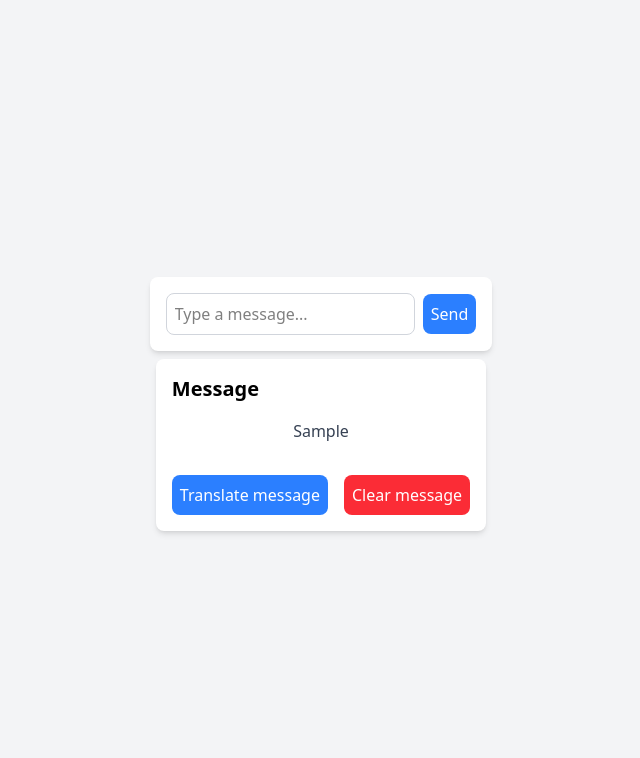
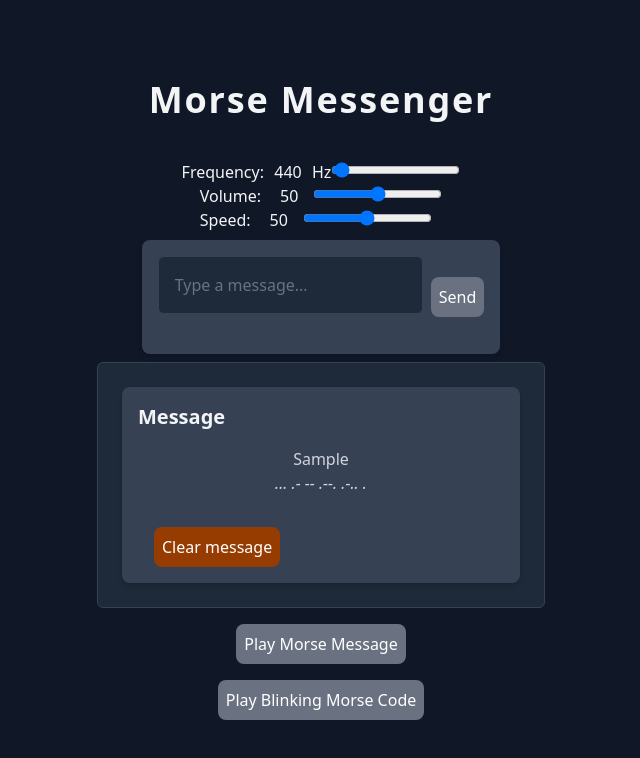
Before and after one commit to 7imio/morse-encoder, a React (Vite) app: page / in a window 1280 px wide. Both pictures are taken after typing "Sample" into the empty fields and a click on the button "Send". Shown: the top 758 px of the page, without its empty margins (319-959 px from the left). Built offline with nearby package versions, Linux system fonts and the light colour scheme.

Commit message:
functionnal morse player

```diff
--- a/src/App.tsx
+++ b/src/App.tsx
@@ -2,15 +2,60 @@ import { FC, useState } from 'react';
 import './index.css';
 import InputMessage from './Components/InputMessage';
 import DisplayMessage from './Components/DisplayMessage';
+import MorseControl from './Components/MorseControl';
+import PlayMorseMessageButton from './Components/PlayMorseMessageButton';
+import { translateToMorse } from './Helpers/translate-to-morse';
+import PlayBlinkingMorseButton from './Components/PlayBlinkingMorseButton';
 
 const App: FC = () => {
   const [message, setMessage] = useState<string>('');
+  const [morseMessage, setMorseMessage] = useState<string>('');
+
+  const [volume, setVolume] = useState<number>(50); // between 0 and 100
+  const [frequency, setFrequency] = useState<number>(440);
+  const [speed, setSpeed] = useState<number>(50); // between 1 and 100
+
+  const handleTranslate = (message: string) => {
+    // Simulate translation logic
+    const translation = translateToMorse(message);
+    setMorseMessage(translation);
+  };
 
   return (
-    <div className="flex flex-col items-center justify-center h-screen w-screen bg-gray-100">
-      <InputMessage onSend={setMessage} />
+    <div className="min-h-screen bg-gray-900 flex flex-col items-center justify-center p-8 text-gray-100">
+      <h1 className="text-4xl font-bold mb-10 tracking-wider">
+        Morse Messenger
+      </h1>
+      <MorseControl
+        frequency={frequency}
+        setFrequency={setFrequency}
+        volume={volume}
+        setVolume={setVolume}
+        speed={speed}
+        setSpeed={setSpeed}
+      />
+      <InputMessage
+        onSend={(message) => {
+          setMessage(message);
+          handleTranslate(message);
+        }}
+      />
       {message && (
-        <DisplayMessage message={message} onClear={() => setMessage('')} />
+        <>
+          <DisplayMessage
+            message={message}
+            onClear={() => setMessage('')}
+            morseMessage={morseMessage}
+            setMorseMessage={setMorseMessage}
+          />
+          <PlayMorseMessageButton
+            message={morseMessage}
+            frequency={frequency}
+            volume={volume}
+            speed={speed}
+          />
+          <PlayBlinkingMorseButton message={morseMessage} />
+        </>
       )}
     </div>
   );
--- a/src/Components/DisplayMessage.tsx
+++ b/src/Components/DisplayMessage.tsx
@@ -1,35 +1,31 @@
 import { FC, useState } from 'react';
 import { translateToMorse } from '../Helpers/translate-to-morse';
+import PlayMorseMessageButton from './PlayMorseMessageButton';
 
 interface DisplayMessageProps {
   message: string;
   onClear: () => void;
+  morseMessage: string;
+  setMorseMessage: (message: string) => void;
 }
-const DisplayMessage: FC<DisplayMessageProps> = ({ message, onClear }) => {
-  const [translation, setTranslation] = useState<string>('');
-
-  const handleTranslate = () => {
-    // Simulate translation logic
-    const morseMessage = translateToMorse(message);
-    setTranslation(morseMessage);
-  };
-
+const DisplayMessage: FC<DisplayMessageProps> = ({
+  message,
+  onClear,
+  morseMessage,
+}) => {
   return (
-    <div className="flex items-center justify-center bg-gray-100">
-      <div className="bg-white p-4 rounded-lg shadow-md">
+    <div className="w-full max-w-md bg-gray-800 p-6 rounded-md border border-gray-700">
+      <div className="bg-gray-700 p-4 rounded-lg shadow-md">
         <h1 className="text-xl font-bold mb-4">Message</h1>
         <div className="flex flex-col items-center justify-between mb-4">
-          <p className="text-gray-700">{message}</p>
-          {translation && <p className="text-gray-500 italic">{translation}</p>}
+          <p className="text-gray-300">{message}</p>
+          {morseMessage && (
+            <p className="text-gray-300 italic">{morseMessage}</p>
+          )}
         </div>
+
         <button
-          className="mt-4 bg-blue-500 text-white rounded-lg p-2"
-          onClick={handleTranslate}
-        >
-          Translate message
-        </button>
-        <button
-          className="mt-4 bg-red-500 text-white rounded-lg p-2 ml-4"
+          className="mt-4 bg-amber-800 text-white rounded-lg p-2 ml-4"
           onClick={onClear}
         >
           Clear message
--- a/src/Components/InputMessage.tsx
+++ b/src/Components/InputMessage.tsx
@@ -13,16 +13,19 @@ const InputMessage: FC<InputMessageProps> = ({ onSend }) => {
   };
 
   return (
-    <div className="input-message flex items-center justify-between p-4 m-2 bg-white shadow-md rounded-lg">
+    <div className="input-message flex items-center justify-between p-4 m-2 bg-gray-700 shadow-md rounded-lg">
       <input
         type="text"
         placeholder="Type a message..."
-        className="border border-gray-300 rounded-lg p-2 w-full"
+        className="w-full max-w-md p-4 mb-6 rounded-md bg-gray-800 border border-gray-700 text-gray-100 placeholder-gray-500 focus:outline-none focus:ring-2 focus:ring-blue-500 focus:border-transparent transition"
         value={message}
-        onChange={(e) => setMessage(e.target.value)}
+        onChange={(e) => {
+          const sanitizedValue = e.target.value.replace(/[^a-zA-Z0-9 ]/g, '');
+          setMessage(sanitizedValue);
+        }}
       />
       <button
-        className="bg-blue-500 text-white rounded-lg p-2 ml-2"
+        className="bg-gray-500 text-white rounded-lg p-2 ml-2"
         onClick={handleClick}
       >
         Send
--- /dev/null
+++ b/src/Components/MorseControl.tsx
@@ -0,0 +1,104 @@
+import { FC } from 'react';
+
+interface MorseControlProps {
+  frequency: number;
+  setFrequency: (frequency: number) => void;
+  volume: number;
+  setVolume: (volume: number) => void;
+  speed: number; // speed prop
+  setSpeed: (speed: number) => void; // setSpeed prop
+}
+const MorseControl: FC<MorseControlProps> = ({
+  frequency,
+  volume,
+  speed,
+  setFrequency,
+  setVolume,
+  setSpeed,
+}) => {
+  return (
+    <>
+      <div>
+        <label>
+          Frequency:
+          <input
+            type="number"
+            min="20"
+            max="20000"
+            className="text-center w-12"
+            value={frequency}
+            onChange={(e) => {
+              setFrequency(Number(e.target.value));
+              console.log('Frequency changed to:', e.target.value);
+            }}
+          />
+          Hz
+          <input
+            type="range"
+            min="20"
+            max="20000"
+            value={frequency}
+            onChange={(e) => {
+              setFrequency(Number(e.target.value));
+              console.log('Frequency changed to:', e.target.value);
+            }}
+          />
+        </label>
+      </div>
+      <div>
+        <label>
+          Volume:{' '}
+          <input
+            type="number"
+            min="0"
+            max="100"
+            className="text-center w-12"
+            value={volume}
+            onChange={(e) => {
+              setVolume(Number(e.target.value));
+              console.log('Volume changed to:', e.target.value);
+            }}
+          />
+          <input
+            type="range"
+            min="0"
+            max="100"
+            value={volume}
+            onChange={(e) => {
+              setVolume(Number(e.target.value));
+              console.log('Volume changed to:', e.target.value);
+            }}
+          />
+        </label>
+        <div>
+          <label>
+            Speed:{' '}
+            <input
+              type="number"
+              min="1"
+              max="100"
+              className="text-center w-12"
+              value={speed}
+              onChange={(e) => {
+                setSpeed(Number(e.target.value));
+                console.log('Speed changed to:', e.target.value);
+              }}
+            />
+            <input
+              type="range"
+              min="1"
+              max="100"
+              value={speed}
+              onChange={(e) => {
+                setSpeed(Number(e.target.value));
+                console.log('Speed changed to:', e.target.value);
+              }}
+            />
+          </label>
+        </div>
+      </div>
+    </>
+  );
+};
+
+export default MorseControl;
--- /dev/null
+++ b/src/Components/PlayBlinkingMorseButton.tsx
@@ -0,0 +1,26 @@
+import { FC } from 'react';
+
+interface PlayBlinkingMorseButtonProps {
+  message: string;
+}
+
+const PlayBlinkingMorseButton: FC<PlayBlinkingMorseButtonProps> = ({
+  message,
+}) => {
+  const handleClick = () => {
+    console.log('Play blinking morse code');
+    alert(message);
+    // Add your logic to play the blinking morse code here
+  };
+
+  return (
+    <button
+      onClick={handleClick}
+      className="mt-4 mx-2 bg-gray-500 text-white rounded-lg p-2"
+    >
+      Play Blinking Morse Code
+    </button>
+  );
+};
+
+export default PlayBlinkingMorseButton;
--- /dev/null
+++ b/src/Components/PlayMorseMessageButton.tsx
@@ -0,0 +1,54 @@
+import { FC, useRef, useState } from 'react';
+import { playMorseSoundMessage } from '../Helpers/play-morse-sound-message';
+
+interface PlayMorseMessageButtonProps {
+  message: string;
+  frequency: number; // frequency prop
+  volume: number; // volume prop
+  speed: number; // optional speed prop
+}
+
+const PlayMorseMessageButton: FC<PlayMorseMessageButtonProps> = ({
+  message,
+  frequency,
+  volume,
+  speed,
+}) => {
+  const [isPlaying, setIsPlaying] = useState(false);
+  const audioContextRef = useRef<AudioContext | null>(null);
+
+  const handlePlayMorseMessage = () => {
+    if (isPlaying) {
+      audioContextRef.current?.close();
+      audioContextRef.current = null;
+      setIsPlaying(false);
+      return;
+    }
+
+    const totalDuration = playMorseSoundMessage(
+      audioContextRef,
+      message,
+      frequency,
+      volume,
+      speed
+    );
+
+    setIsPlaying(true);
+    setTimeout(() => {
+      audioContextRef.current?.close();
+      audioContextRef.current = null;
+      setIsPlaying(false);
+    }, totalDuration * 1000); // Convert to milliseconds
+  };
+
+  return (
+    <button
+      className="mt-4 mx-2 bg-gray-500 text-white rounded-lg p-2"
+      onClick={handlePlayMorseMessage}
+    >
+      {isPlaying ? 'Stop' : 'Play'} Morse Message
+    </button>
+  );
+};
+
+export default PlayMorseMessageButton;
--- /dev/null
+++ b/src/Helpers/play-morse-sound-message.ts
@@ -0,0 +1,55 @@
+import { MutableRefObject } from 'react';
+
+export const playMorseSoundMessage = (
+  audioContextRef: MutableRefObject<AudioContext | null>,
+  message: string,
+  frequency: number,
+  volume: number,
+  speed: number
+): number => {
+  // Logic to play the Morse message
+  const audioContext = new (window.AudioContext ||
+    (window as any).webkitAudioContext)();
+
+  audioContextRef.current = audioContext; // Store the audio context in the ref
+  const unit = 0.1 / (speed / 50); // Duration of a dot in seconds
+
+  let currentTime = audioContext.currentTime;
+
+  message.split('').forEach((symbol) => {
+    const oscillator = audioContext.createOscillator();
+    const gainNode = audioContext.createGain();
+
+    oscillator.connect(gainNode);
+    gainNode.connect(audioContext.destination);
+
+    oscillator.type = 'sine';
+    oscillator.frequency.setValueAtTime(frequency, currentTime); // Frequency in Hz
+
+    gainNode.gain.setValueAtTime(volume / 100, currentTime); // Volume between 0 and 1
+
+    switch (symbol) {
+      case '.':
+        oscillator.start(currentTime);
+        oscillator.stop(currentTime + unit);
+        currentTime += unit;
+        break;
+      case '-':
+        oscillator.start(currentTime);
+        oscillator.stop(currentTime + unit * 3);
+        currentTime += unit * 3;
+        break;
+      case ' ':
+        currentTime += unit * 3;
+        break;
+      case '/':
+        currentTime += unit * 7;
+        break;
+      default:
+        break;
+    }
+    currentTime += unit; // Space between symbols
+  });
+  const totalDuration = currentTime - audioContext.currentTime;
+  return totalDuration; // Return the total duration of the sound
+};
--- a/src/index.css
+++ b/src/index.css
@@ -1 +1,13 @@
 @import 'tailwindcss';
+
+/* Cacher les flèches pour les inputs de type number */
+input[type="number"]::-webkit-inner-spin-button,
+input[type="number"]::-webkit-outer-spin-button {
+  -webkit-appearance: none;
+  margin: 0;
+}
+
+/* Pour Firefox */
+input[type="number"] {
+  -moz-appearance: textfield;
+}
```
